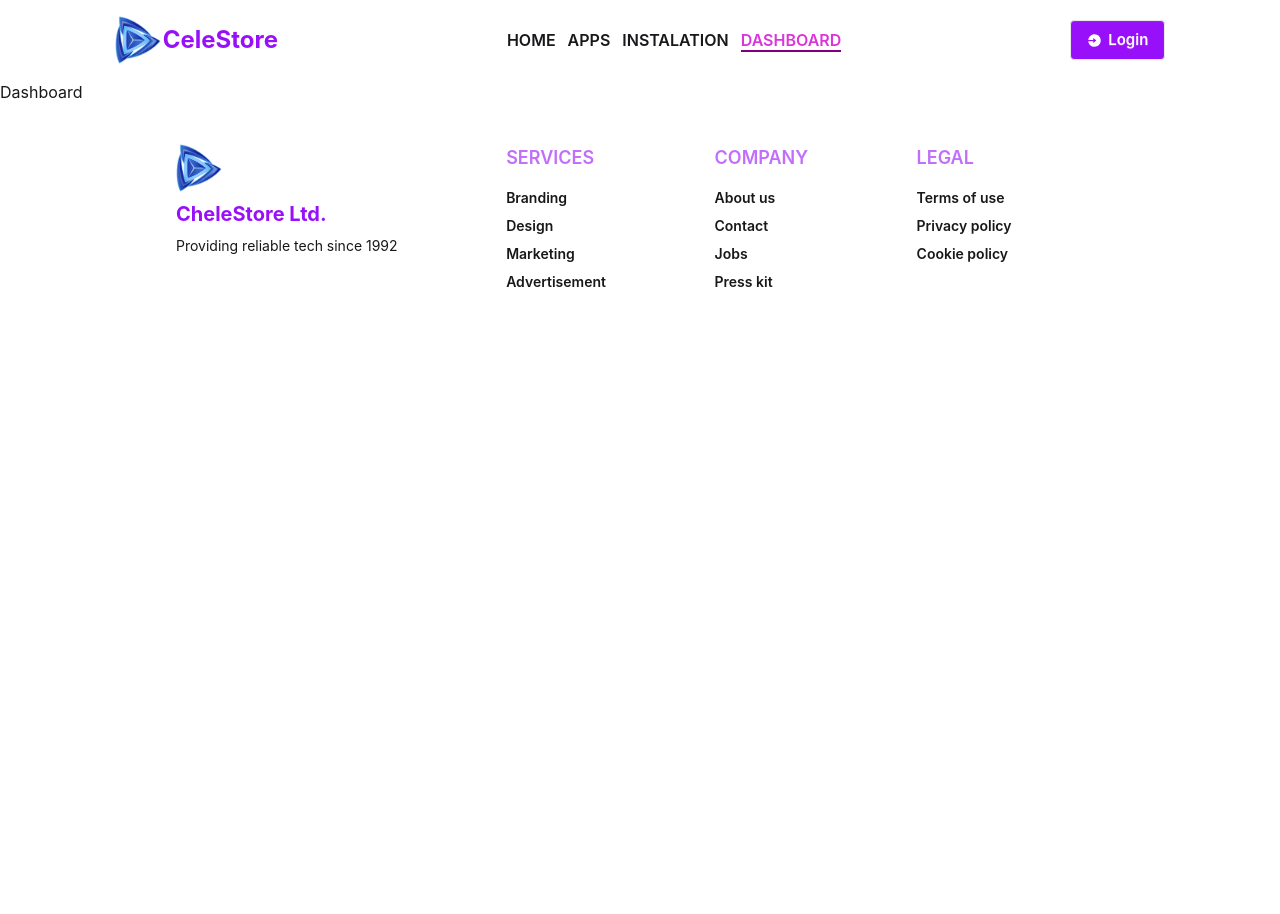
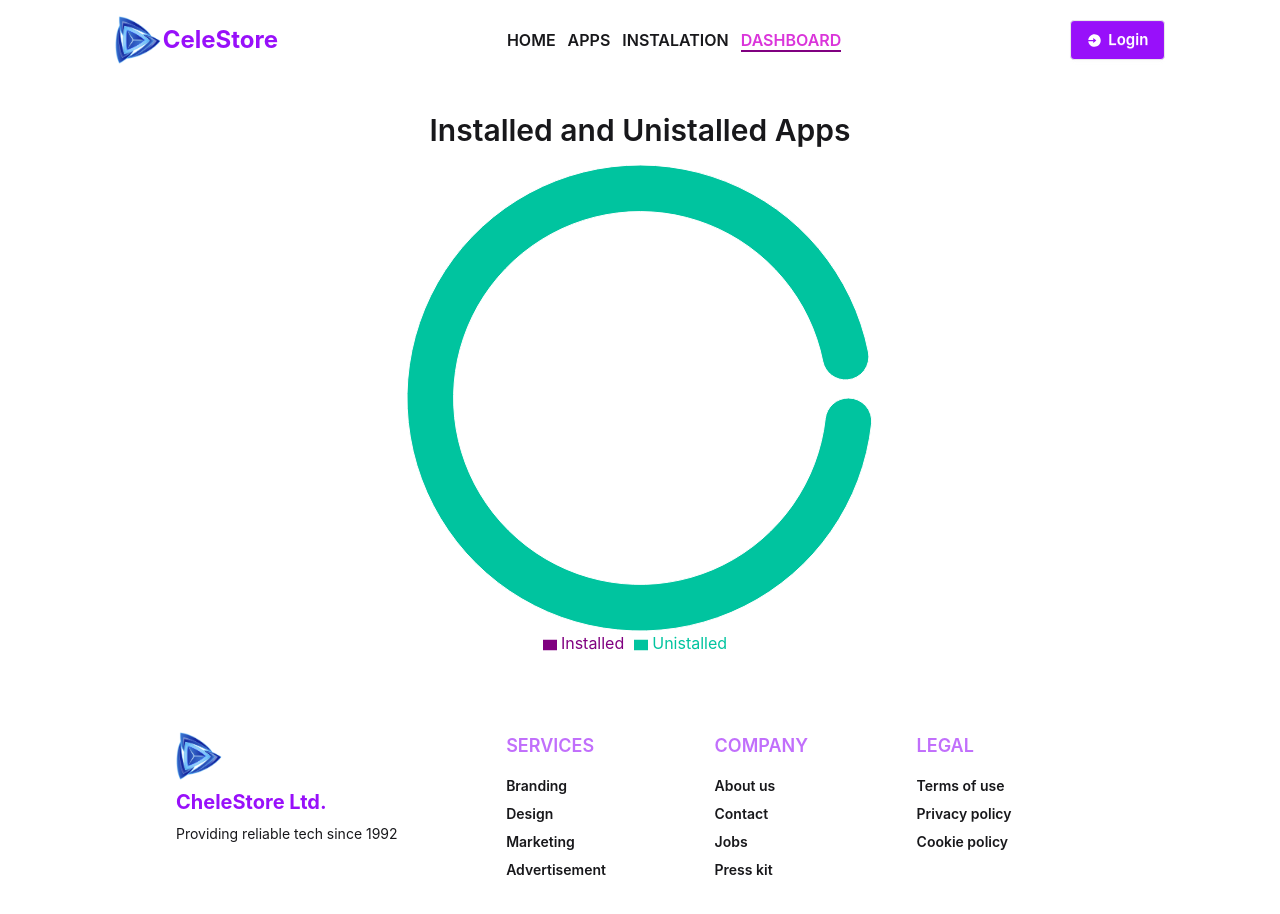
Before and after one commit to rumel-devv/project-play-store, a React (Vite) app: page /Dashboard in a window 1280 px wide. Shown: the top 914 px of the page. Before the commit the page ends 800 px from the top, so only its background shows below. Built offline with nearby package versions, Linux system fonts and the light colour scheme.

Commit message:
compltee project

```diff
--- a/package.json
+++ b/package.json
@@ -17,6 +17,7 @@
     "react-router": "^7.14.0",
     "react-spinners": "^0.17.0",
     "react-toastify": "^11.0.5",
+    "recharts": "^3.8.1",
     "tailwindcss": "^4.2.2"
   },
   "devDependencies": {
--- a/src/hooks/UseApps.jsx
+++ b/src/hooks/UseApps.jsx
@@ -7,10 +7,10 @@ const UseApps = () => {
          const fetchData = async () => {
             const res = await fetch('/data.json')
             const data = await res.json()
-            setTimeout(() => {
+             setTimeout(() => {
                 setApps(data);
               setLoading(false)
-            },1000)
+             },1000)
          }
          fetchData()
        },[])
--- a/src/pages/InstalledApps/InstaledApps.jsx
+++ b/src/pages/InstalledApps/InstaledApps.jsx
@@ -16,7 +16,7 @@ const InstaledApps = () => {
     return (
         <div className="max-w-4xl mx-auto p-4 space-y-4">
             {installApps.length === 0 && (
-                <p className="text-center text-gray-500">No installed apps yet.</p>
+                <p className="text-center font-semibold text-2xl text-gray-500">No installed apps yet.</p>
             )}
 
             {installApps.map((app, index) => (
--- a/src/pages/contribute/Dashboard.jsx
+++ b/src/pages/contribute/Dashboard.jsx
@@ -1,9 +1,35 @@
-import React from 'react';
+import React, { useContext } from 'react';
+import { Legend, Pie, PieChart, Tooltip } from 'recharts';
+import { InstallAppsContext } from '../../context/InstallAppsContext';
+import UseApps from '../../hooks/UseApps';
 
 const Dashboard = () => {
+      const { installApps} = useContext(InstallAppsContext);
+         const { apps }= UseApps()
+         const UnistallApps =  apps.length - installApps.length
+    const data = [
+  { name: 'Installed', value: installApps.length, fill: 'purple' },
+  { name: 'Unistalled',value: UnistallApps, fill: '#00C49F' },
+]
     return (
-        <div>
-            Dashboard
+        <div className='w-full md:w-10/12 mx-auto flex flex-col justify-center my-8'>
+            <h2 className='text-center text-3xl font-semibold mb-3'>Installed and Unistalled Apps</h2>
+      <PieChart style={{ width: '100%', maxWidth: '500px',margin:'auto', maxHeight: '80vh', aspectRatio: 1 }} responsive>
+      <Pie
+        data={data}
+        innerRadius="80%"
+        outerRadius="100%"
+        // Corner radius is the rounded edge of each pie slice
+        cornerRadius="50%"
+        fill="#8884d8"
+        // padding angle is the gap between each pie slice
+        paddingAngle={5}
+        dataKey="value"
+        isAnimationActive={true}
+      />
+        <Legend ></Legend>
+        <Tooltip></Tooltip>
+    </PieChart>
         </div>
     );
 };
```
Also changed, not shown: 1 other file (tests, documents, lock files or other folders).
